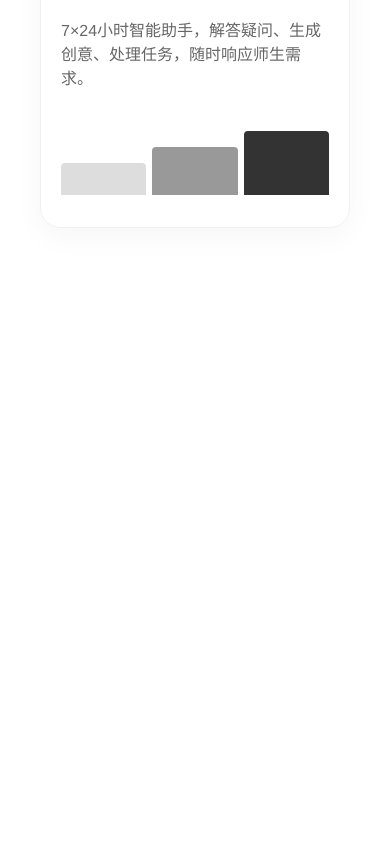
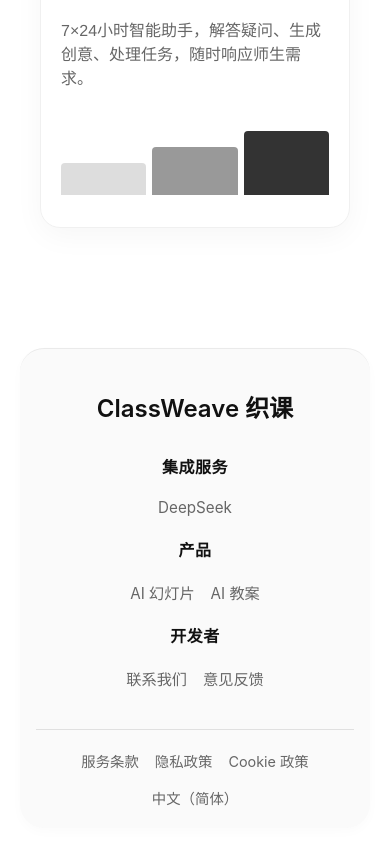
Before and after one commit to momohutao/jishe, a Vue app: page / in a window 390 px wide. Shown: the part 5701-6545 px from the top of the page. Before the commit the page ends 6029 px from the top, so only its background shows below. Built offline with nearby package versions, Linux system fonts and the light colour scheme.

Commit message:
BottomBar完成

```diff
--- /dev/null
+++ b/src/components/Home/BottomBar.vue
@@ -0,0 +1,250 @@
+<template>
+  <footer class="bottom-bar">
+    <div class="footer-container">
+      <!-- 左右两栏布局 -->
+      <div class="footer-main">
+        <!-- 左侧：品牌 -->
+        <div class="brand-section">
+          <div class="brand">ClassWeave 织课</div>
+        </div>
+
+        <!-- 右侧：三个栏目（全部居中） -->
+        <div class="columns-section">
+          <!-- 集成服务栏目 -->
+          <div class="footer-col">
+            <h4>集成服务</h4>
+            <div class="footer-links">
+              <a href="#">DeepSeek</a>
+            </div>
+          </div>
+
+          <!-- 产品栏目 -->
+          <div class="footer-col">
+            <h4>产品</h4>
+            <div class="footer-links">
+              <a href="#">AI 幻灯片</a>
+              <a href="#">AI 教案</a>
+            </div>
+          </div>
+
+          <!-- 开发者栏目 -->
+          <div class="footer-col">
+            <h4>开发者</h4>
+            <div class="footer-links">
+              <a href="#">联系我们</a>
+              <a href="#">意见反馈</a>
+            </div>
+          </div>
+        </div>
+      </div>
+
+      <!-- 底部法律信息（分割线已加长） -->
+      <div class="footer-bottom">
+        <div class="legal-links">
+          <a href="#">服务条款</a>
+          <a href="#">隐私政策</a>
+          <a href="#">Cookie 政策</a>
+          <a href="#">中文（简体）</a>
+        </div>
+      </div>
+    </div>
+  </footer>
+</template>
+
+<script setup>
+// 静态展示，无需逻辑
+</script>
+
+<style scoped>
+.bottom-bar {
+  padding: 40px 0 20px;
+  font-family: -apple-system, BlinkMacSystemFont, 'Segoe UI', Roboto, Helvetica, Arial, sans-serif;
+  color: #333;
+}
+
+.footer-container {
+  --column-gap: 40px; /* 栏目间距变量 */
+
+  max-width: 1200px;
+  margin: 0 auto;
+  padding: 40px 160px 20px; /* 左右内边距160px，使内容向中心靠拢 */
+  background-color: #fafafa;
+  border-radius: 24px;
+  border-top: 1px solid #eaeaea;
+  box-shadow: 0 4px 12px rgba(0, 0, 0, 0.02);
+}
+
+/* 主区域：左右两栏 */
+.footer-main {
+  display: flex;
+  gap: 440px; /* 品牌与右侧间距固定，确保三列宽度足够 */
+  margin-bottom: 40px;
+}
+
+/* 左侧品牌区域 */
+.brand-section {
+  flex: 0 0 auto;
+}
+
+.brand {
+  font-size: 1.5rem;
+  font-weight: 600;
+  color: #111;
+  white-space: nowrap;
+}
+
+/* 右侧栏目区域：三列网格 */
+.columns-section {
+  display: grid;
+  grid-template-columns: repeat(3, 1fr);
+  gap: var(--column-gap);
+  flex: 1;
+}
+
+/* 列样式：所有内容居中对齐 */
+.footer-col {
+  display: flex;
+  flex-direction: column;
+  gap: 12px;
+  text-align: center;
+}
+
+h4 {
+  font-size: 1rem;
+  font-weight: 600;
+  margin: 0 0 8px 0;
+  color: #111;
+  text-transform: uppercase;
+  letter-spacing: 0.5px;
+}
+
+/* 链接列表：横向排列，允许换行 */
+.footer-links {
+  display: flex;
+  flex-direction: row;
+  flex-wrap: wrap;
+  gap: 8px 16px;
+  justify-content: center;
+  align-items: center;
+}
+
+.footer-links a {
+  color: #666;
+  text-decoration: none;
+  font-size: 0.95rem;
+  transition: color 0.2s;
+  white-space: nowrap;
+}
+
+.footer-links a:hover {
+  color: #000;
+  text-decoration: underline;
+}
+
+/* 底部法律信息（分割线加长） */
+.footer-bottom {
+  border-top: 1px solid #e0e0e0;
+  padding-top: 20px;
+  margin-top: 20px;
+  /* 分割线加长：左右各延伸20px，超出内容区域但仍在圆角内（圆角24px） */
+  margin-left: -20px;
+  margin-right: -20px;
+  padding-left: 20px;
+  padding-right: 20px;
+}
+
+.legal-links {
+  display: flex;
+  justify-content: center;
+  flex-wrap: wrap;
+  gap: 24px;
+}
+
+.legal-links a {
+  color: #666;
+  text-decoration: none;
+  font-size: 0.9rem;
+  transition: color 0.2s;
+}
+
+.legal-links a:hover {
+  color: #000;
+  text-decoration: underline;
+}
+
+/* 响应式：中等屏幕适当减小内边距和间距 */
+@media (max-width: 900px) {
+  .footer-container {
+    --column-gap: 30px;
+    padding: 40px 80px 20px; /* 左右内边距减小 */
+  }
+
+  .footer-main {
+    flex-direction: column;
+    gap: 30px;
+  }
+
+  .brand-section {
+    text-align: center;
+  }
+
+  .brand {
+    white-space: normal;
+  }
+
+  .columns-section {
+    grid-template-columns: repeat(3, 1fr);
+  }
+
+  /* 分割线加长相应调整 */
+  .footer-bottom {
+    margin-left: -15px;
+    margin-right: -15px;
+    padding-left: 15px;
+    padding-right: 15px;
+  }
+}
+
+/* 小于 600px 时右侧栏目改为两列 */
+@media (max-width: 600px) {
+  .footer-container {
+    --column-gap: 24px;
+    padding: 40px 40px 20px;
+  }
+
+  .columns-section {
+    grid-template-columns: repeat(2, 1fr);
+  }
+
+  /* 分割线加长进一步减小 */
+  .footer-bottom {
+    margin-left: -10px;
+    margin-right: -10px;
+    padding-left: 10px;
+    padding-right: 10px;
+  }
+}
+
+/* 小于 480px 时右侧栏目改为单列，分割线取消加长（保持与内容同宽） */
+@media (max-width: 480px) {
+  .footer-container {
+    padding: 40px 16px 20px;
+  }
+
+  .columns-section {
+    grid-template-columns: 1fr;
+    gap: 20px;
+  }
+
+  .legal-links {
+    gap: 16px;
+  }
+
+  .footer-bottom {
+    margin-left: 0;
+    margin-right: 0;
+    padding-left: 0;
+    padding-right: 0;
+  }
+}
+</style>
--- a/src/router/Home.vue
+++ b/src/router/Home.vue
@@ -4,6 +4,7 @@
     <ActivityIntroduce></ActivityIntroduce>
     <BigDifferent></BigDifferent>
     <FitTeam></FitTeam>
+    <BottomBar></BottomBar>
   </div>
 </template>
 
@@ -12,6 +13,7 @@
 import ActivityIntroduce from '@/components/Home/ActivityIntroduce.vue'
 import BigDifferent from '@/components/Home/BigDifferent.vue'
 import FitTeam from '@/components/Home/FitTeam.vue'
+import BottomBar from '@/components/Home/BottomBar.vue'
 </script>
 
 <style scoped></style>
```
